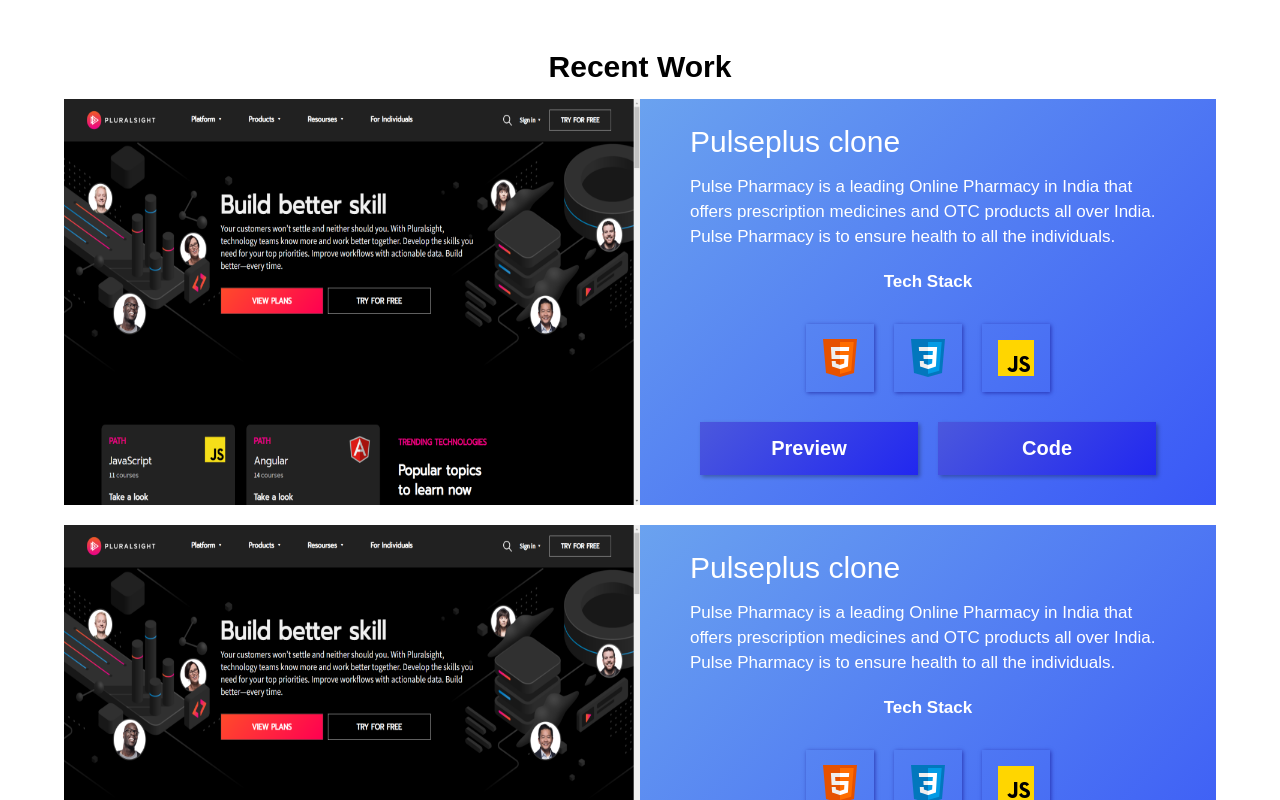
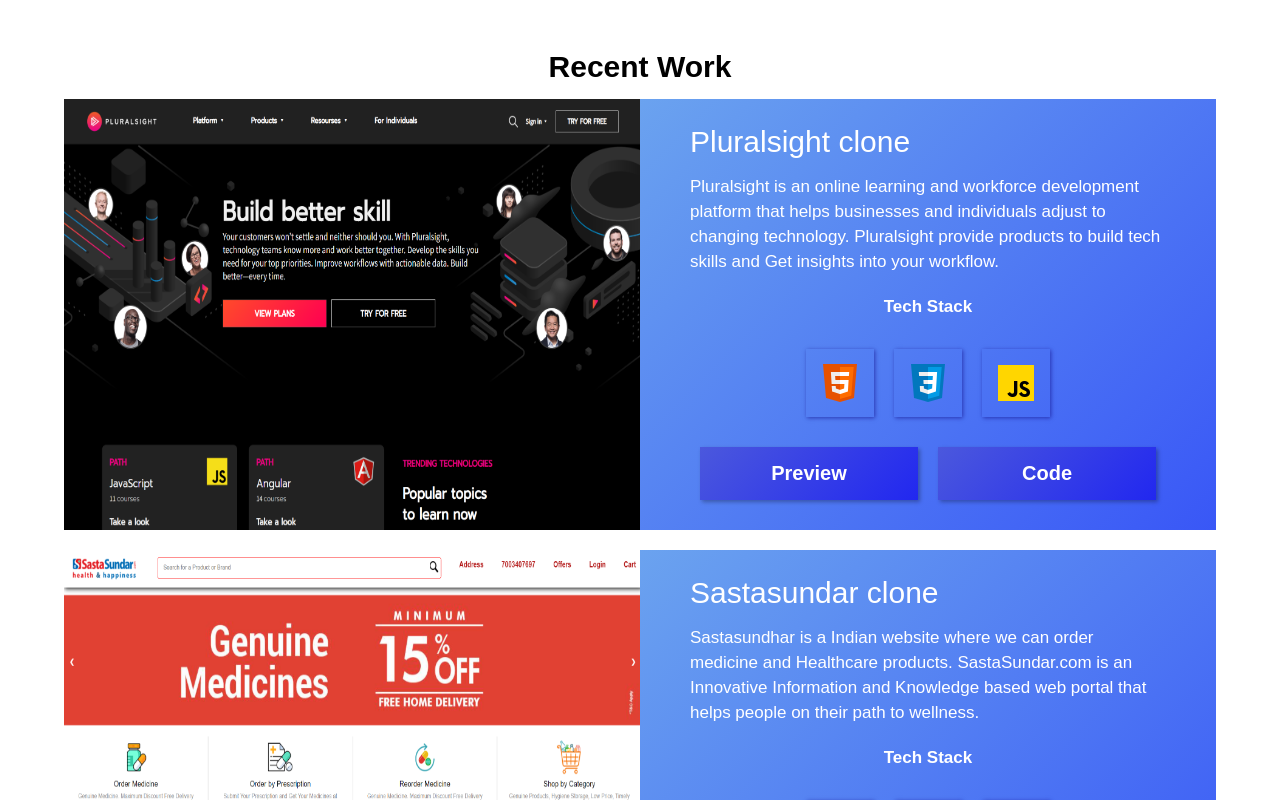
Before and after one commit to moneer824/portfolio, a React (Create React App) app: page / in a window 1280 px wide. Shown: the part 1740-2540 px from the top of the page. Built offline with nearby package versions, Linux system fonts and the light colour scheme.

Commit message:
projects added

```diff
--- a/src/components/ProjectComponents.js
+++ b/src/components/ProjectComponents.js
@@ -1,6 +1,9 @@
 import React from "react";
 import Projects from "./Projects.js";
 import "./ProjectComponents.css";
+import Plural from "./Projects-pic/Plural.png";
+import Sasta from "./Projects-pic/Sasta.png";
+
 
 import logo1 from "./skill-logo/html.png";
 import logo2 from "./skill-logo/css.png";
@@ -13,13 +16,15 @@
     <div className="all-projects" id="recent-work">
       <p>Recent Work</p>
       <Projects
-        title="Pulseplus clone"
-        description="Pulse Pharmacy is a leading Online Pharmacy in India that offers prescription medicines and OTC products all over India. Pulse Pharmacy is to ensure health to all the individuals."
+      preview={Plural}
+        title="Pluralsight clone"
+        description="Pluralsight is an online learning and workforce development platform that helps businesses and individuals adjust to changing technology. Pluralsight provide products to build tech skills and Get insights into your workflow."
         arr={project1}
       />
       <Projects
-        title="Pulseplus clone"
-        description="Pulse Pharmacy is a leading Online Pharmacy in India that offers prescription medicines and OTC products all over India. Pulse Pharmacy is to ensure health to all the individuals."
+      preview={Sasta}
+        title="Sastasundar clone"
+        description="Sastasundhar is a Indian website where we can order medicine and Healthcare products. SastaSundar.com is an Innovative Information and Knowledge based web portal that helps people on their path to wellness."
         arr={project1}
       />
     </div>
--- a/src/components/Projects.css
+++ b/src/components/Projects.css
@@ -1,4 +1,4 @@
-.projects{
+.projects {
   /* height: 400px; */
   background-image: linear-gradient(-45deg, blue, skyblue);
   background-size: 200%;
@@ -7,59 +7,69 @@
   display: flex;
   margin: 20px auto;
   width: 90%;
-
 }
 
-.pro-img{
+.pro-img {
   width: 50%;
 }
-.pro-img img{
+.pro-img img {
   width: 100%;
   height: 100%;
 }
-.pro-info{
+.pro-info {
   width: 50%;
   padding: 30px 50px;
   box-sizing: border-box;
-
 }
 
-.pro-info p{
+.pro-info p {
   color: white;
 }
-.pro-info p:nth-child(1){
+.pro-info p:nth-child(1) {
   font-size: 30px;
 }
-.pro-info p:nth-child(2){
+.pro-info p:nth-child(2) {
   margin: 20px 0;
 }
-.pro-info p:nth-child(3){
+.pro-info p:nth-child(3) {
   text-align: center;
   font-weight: bold;
 }
-.pro-info img{
+.pro-info img {
   margin: 10px;
   box-shadow: 1px 1px 4px rgba(16, 12, 135, 0.6);
   padding: 10px;
 }
-.tech-used{
+.tech-used {
   display: flex;
   justify-content: center;
   margin: 20px 0;
 }
-.pro-btn{
+.pro-btn {
   display: flex;
   justify-content: center;
 }
-.pro-btn button{
+.pro-btn button {
   padding: 15px;
   width: 250px;
   font-size: 20px;
-    background-image: linear-gradient(-45deg,blue, rgb(75, 88, 221));
+  background-image: linear-gradient(-45deg, blue, rgb(75, 88, 221));
   background-size: 200%;
   font-weight: bold;
   border: none;
-    box-shadow: 2px 2px 4px rgba(0, 0, 0,0.3);
+  box-shadow: 2px 2px 4px rgba(0, 0, 0, 0.3);
   color: white;
   margin: 0 10px;
 }
+
+@media only screen and (max-width: 600px) {
+  .projects {
+    flex-direction: column;
+  }
+  .pro-img {
+    width: 100%;
+  }
+  .pro-info {
+    width: 100%;
+  }
+}
--- a/src/components/Projects.js
+++ b/src/components/Projects.js
@@ -7,7 +7,7 @@
   return (
     <div className="projects">
       <div className="pro-img">
-        <img src={Plural} alt="" />
+        <img src={props.preview} alt="" />
       </div>
       <div className="pro-info">
         <p>{props.title}</p>
```
Also changed, not shown: src/components/ProjectComponents.css (line endings or trailing spaces), src/components/Projects-pic/Plural.png, src/components/Projects-pic/Sasta.png. Lines whose indentation alone changed are shown as unchanged.
